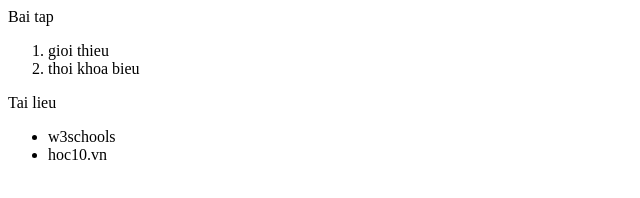
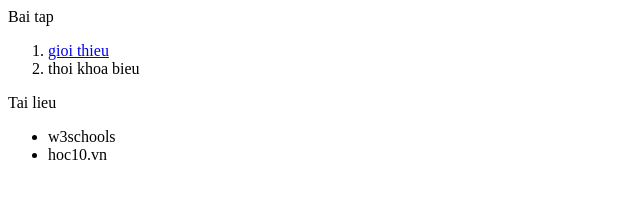
Before and after one commit to 12a12-vuhuy/Lemonthuan, a plain HTML site: page index.html in a window 1280 px wide. Shown: the full height of the page, 0-640 px from the left. Drawn offline with Linux system fonts and the light colour scheme.

Commit message:
Update introduction link in index.html

```diff
--- a/index.html
+++ b/index.html
@@ -5,7 +5,7 @@
   <body>
     Bai tap
     <ol>
-      <Li> gioi thieu</Li>
+      <Li> <a href = "contents/gioithieu.html">gioi thieu <a/> </Li>
       <Li> thoi khoa bieu</Li>
 
     </ol>
```
